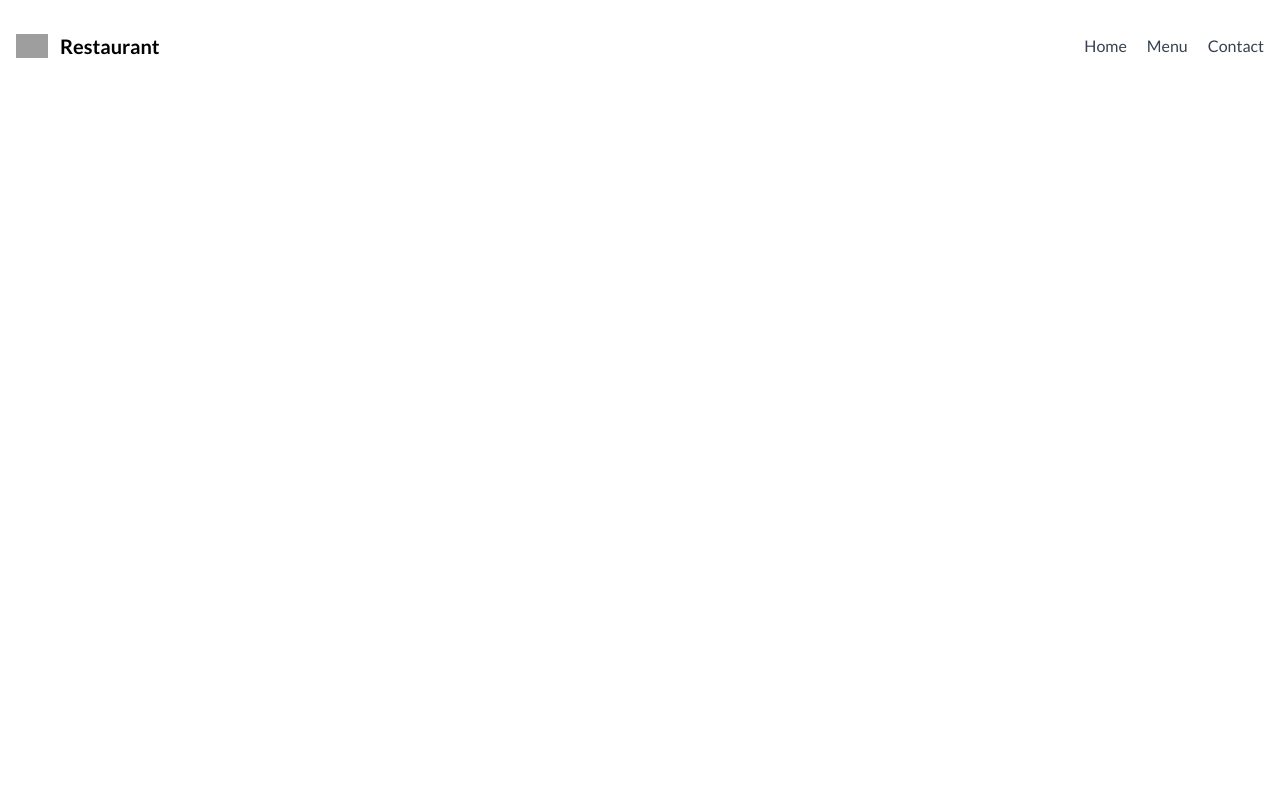
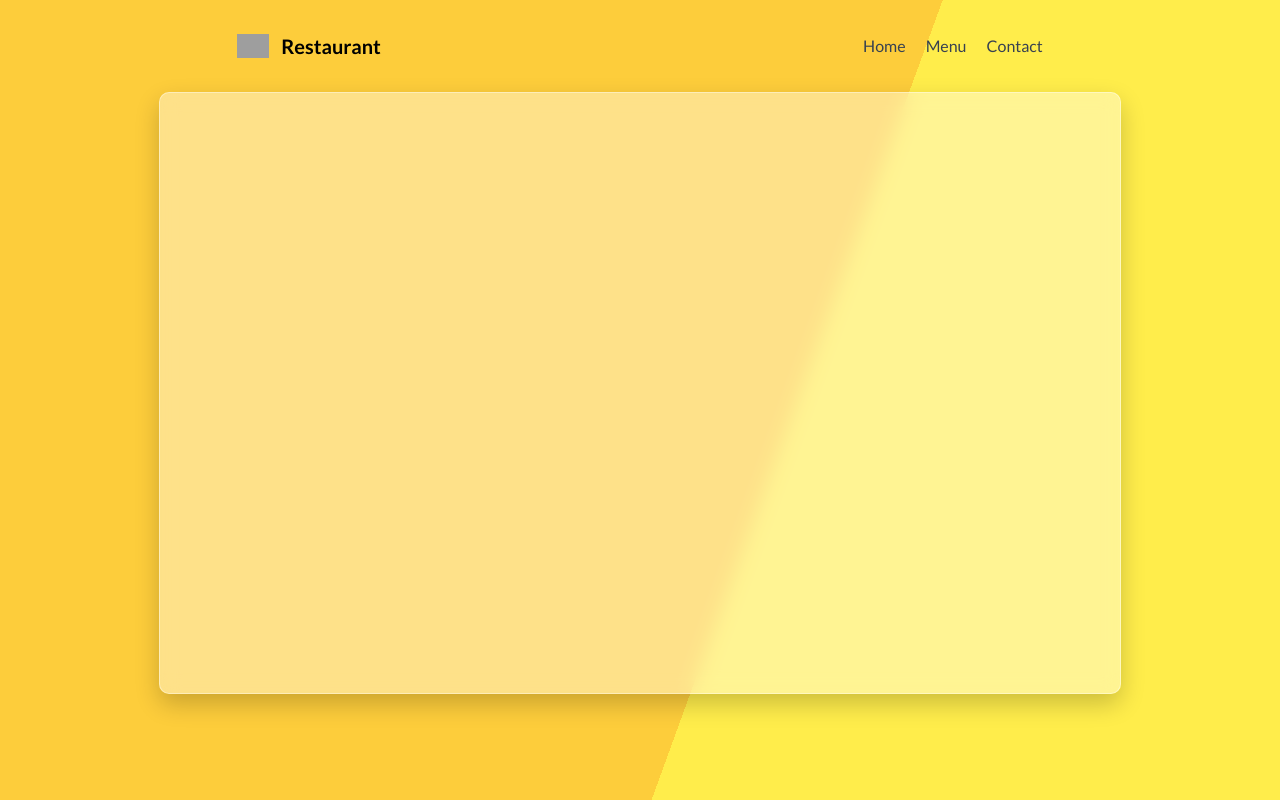
Before and after one commit to oAntonioMauricio/restaurant-page, a website built with webpack: page dist/index.html in a window 1280 px wide. Built offline with nearby package versions, Linux system fonts and the light colour scheme; grey boxes are pictures that could not be loaded.

Commit message:
add hero section and body bg

```diff
--- a/src/components/header/header.css
+++ b/src/components/header/header.css
@@ -1,20 +1,22 @@
+header {
+  width: 100%;
+}
+
 .headerNav {
+  display: flex;
   padding-top: 2rem;
   padding-bottom: 2rem;
   padding-left: 1rem;
   padding-right: 1rem;
-  background-color: #ffffff;
   border-color: #e5e7eb;
 }
 
 .divNav {
+  width: 100%;
   display: flex;
-  margin-left: auto;
-  margin-right: auto;
   flex-wrap: wrap;
-  justify-content: space-between;
+  justify-content: space-around;
   align-items: center;
-  max-width: 1280px;
 }
 
 .aNav {
--- /dev/null
+++ b/src/components/hero/hero.css
@@ -0,0 +1,21 @@
+.heroDiv {
+  display: flex;
+  justify-content: center;
+  width: 100%;
+  height: 75%;
+}
+
+.heroSec {
+  width: 75%;
+  height: 100%;
+
+  background: rgba(255, 255, 255, 0.4);
+  border-radius: 10px;
+  border: 1px solid rgba(255, 255, 255, 0.4);
+  position: relative;
+  color: white;
+  z-index: 1;
+  backdrop-filter: blur(10px);
+  -webkit-backdrop-filter: blur(10px);
+  box-shadow: 0 10px 25px rgba(0, 0, 0, 0.2);
+}
--- /dev/null
+++ b/src/components/hero/hero.js
@@ -0,0 +1,20 @@
+import "./hero.css";
+
+const hero = () => {
+  console.log("hero ONLINE");
+
+  // main container
+  const container = document.getElementById("content");
+
+  // main div for hero section
+  const heroDiv = document.createElement("div");
+  heroDiv.classList.add("heroDiv");
+  container.append(heroDiv);
+
+  // hero section
+  const heroSec = document.createElement("div");
+  heroSec.classList.add("heroSec");
+  heroDiv.append(heroSec);
+};
+
+export default hero;
--- a/src/index.css
+++ b/src/index.css
@@ -9,5 +9,7 @@ body {
 #content {
   display: flex;
   flex-direction: column;
-  min-height: 100vh;
+  height: 100vh;
+  align-items: center;
+  background: linear-gradient(110deg, #fdcd3b 60%, #ffed4b 60%);
 }
--- a/src/pageLoad.js
+++ b/src/pageLoad.js
@@ -1,3 +1,6 @@
 import header from "./components/header/header";
+import hero from "./components/hero/hero";
+
 
 header();
+hero();
```
